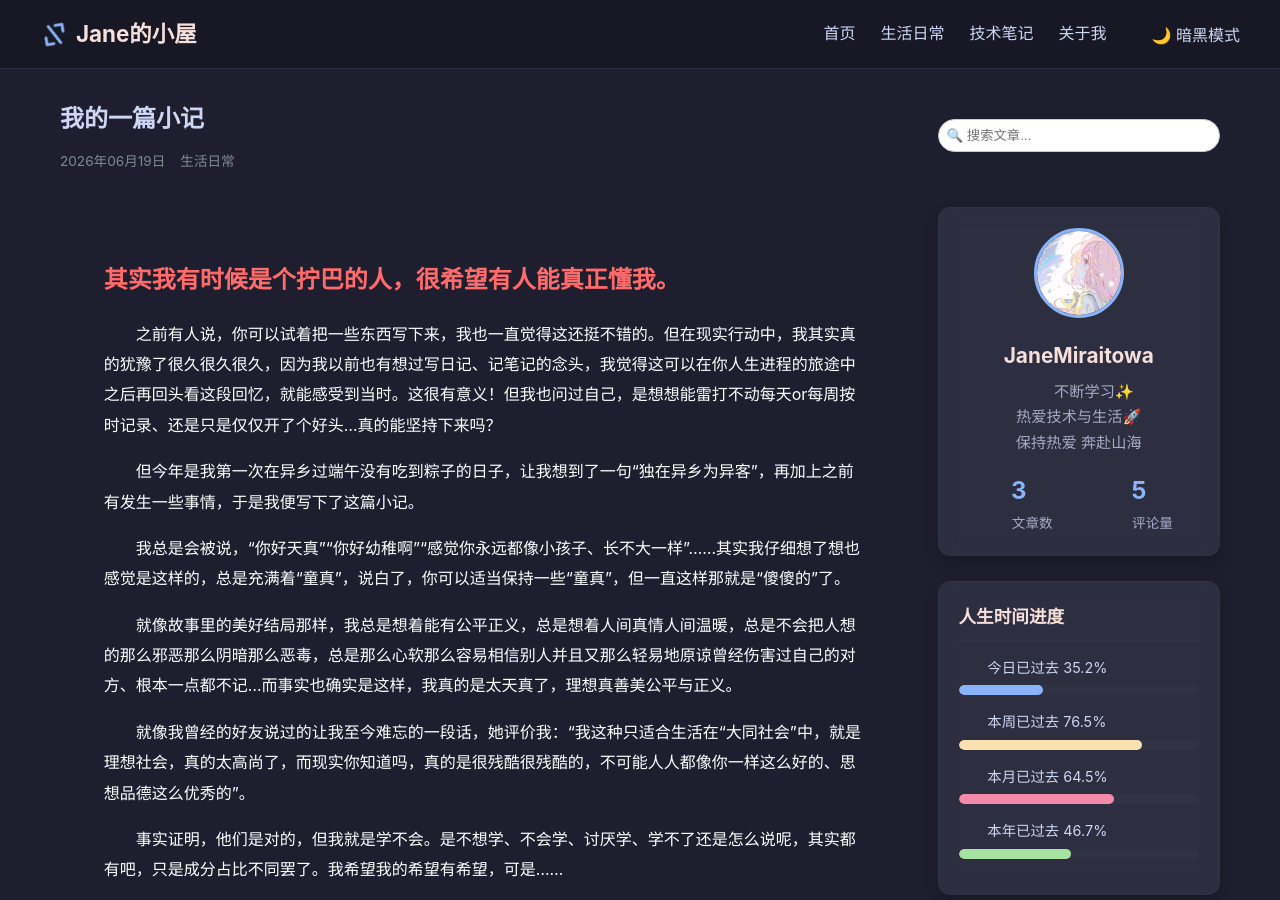
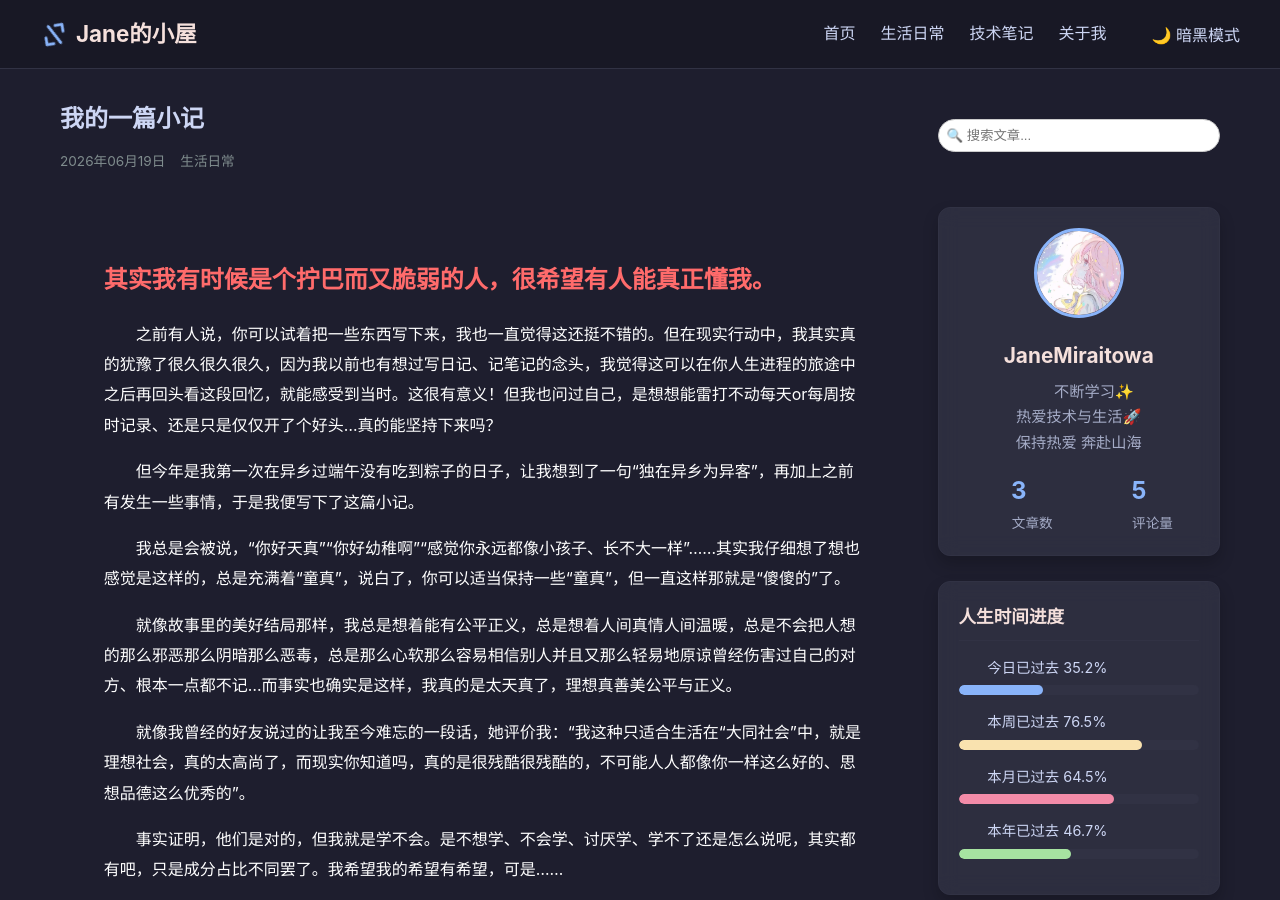
Before and after one commit to JaneMiraitowa/JaneMiraitowa.github.io, a Jekyll site: the page built from _posts/2026-06-19-我的一篇小记.md, in a window 1280 px wide and 900 px high. Built offline with Jekyll 4.4.1, drawn with Linux system fonts in a browser that asks for light colours; comment, search, counter and statistics services are not loaded.

Commit message:
Update 2026-06-19-我的一篇小记.md

```diff
--- a/_posts/2026-06-19-我的一篇小记.md
+++ b/_posts/2026-06-19-我的一篇小记.md
@@ -6,7 +6,7 @@ categories: 生活日常
 cover: /assets/images/pic1.jpg
 ---
 
-<h2 style="color: #ff6b6b;">其实我有时候是个拧巴的人，很希望有人能真正懂我。</h2>
+<h2 style="color: #ff6b6b;">其实我有时候是个拧巴而又脆弱的人，很希望有人能真正懂我。</h2>
 
 
 <p style="text-indent:2em;">之前有人说，你可以试着把一些东西写下来，我也一直觉得这还挺不错的。但在现实行动中，我其实真的犹豫了很久很久很久，因为我以前也有想过写日记、记笔记的念头，我觉得这可以在你人生进程的旅途中之后再回头看这段回忆，就能感受到当时。这很有意义！但我也问过自己，是想想能雷打不动每天or每周按时记录、还是只是仅仅开了个好头…真的能坚持下来吗？</p>
```
